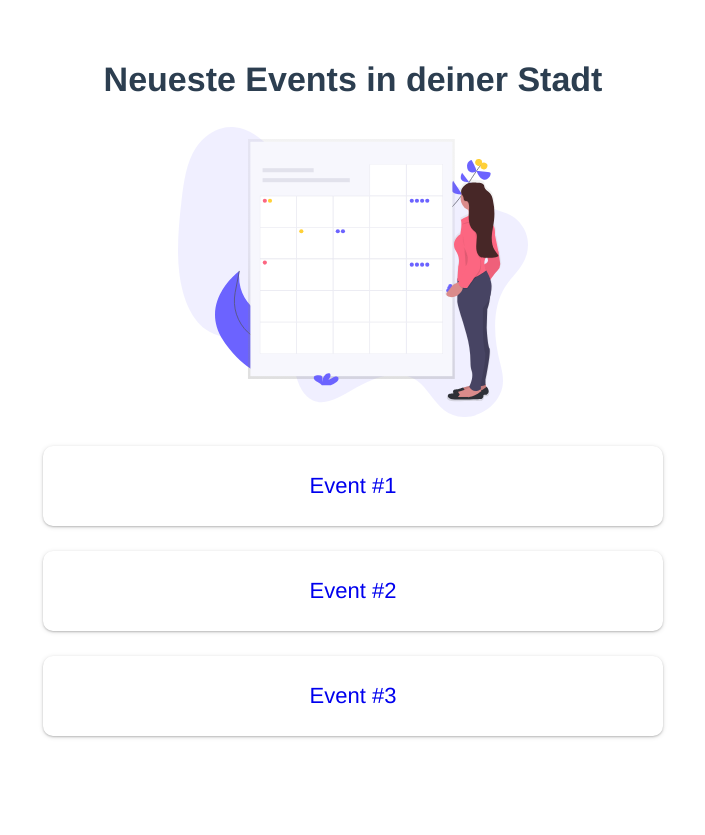
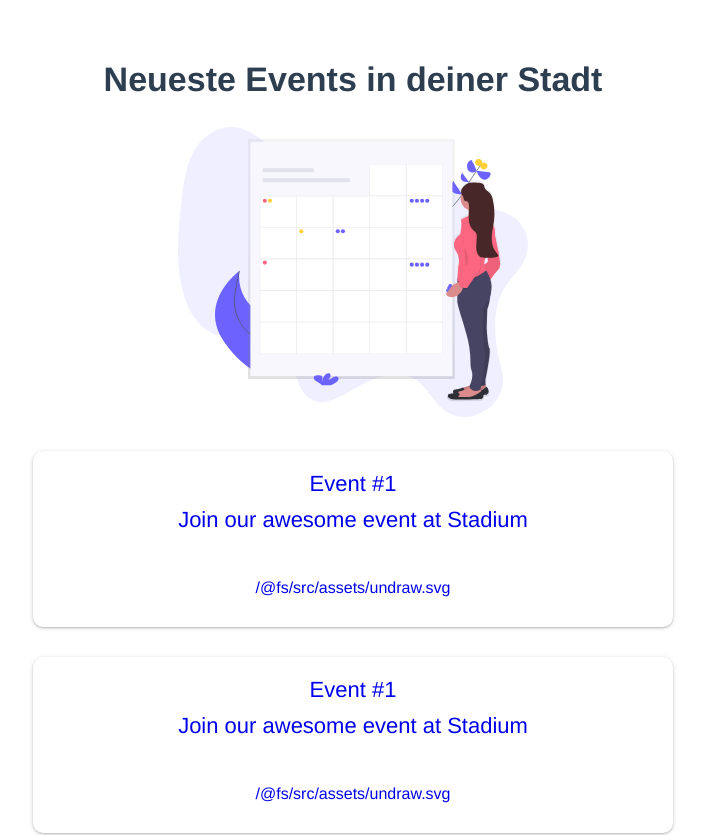
Before and after one commit to christophcar/vue-events, a Vue app: page / in a window 1280 px wide. Shown: the top 835 px of the page, without its empty margins (287-992 px from the left). Before the commit the page ends 800 px from the top, so only its background shows below. Built offline with nearby package versions, Linux system fonts and the light colour scheme.

Commit message:
WIP: added event props

```diff
--- a/src/components/CardSingle/CardSingle.scss
+++ b/src/components/CardSingle/CardSingle.scss
@@ -1,10 +1,15 @@
+.card-single-link {
+  text-decoration: none;
+}
+
 .container {
   display: grid;
   grid-template-columns: 1fr;
-  grid-template-rows: 60px;
+  grid-template-rows: 1fr 1fr 1fr;
+  grid-gap: 10px;
   align-items: center;
-  margin: 25px auto;
-  padding: 10px;
+  margin: 30px auto;
+  padding: 20px;
   max-width: 600px;
   height: auto;
   box-shadow: 0 1px 2px 0 rgba(0, 0, 0, 0.2), 0 1px 5px 0 rgba(0, 0, 0, 0.13);
@@ -16,11 +21,15 @@
     box-shadow: 0 2px 3px 0 rgba(0, 0, 0, 0.2), 0 1px 5px 0 rgba(0, 0, 0, 0.13);
   }
 
+  > .card-single-header {
+    font-size: 22px;
+  }
+
   > .card-single-text {
     font-size: 22px;
   }
+
+  > .card-single-icon {
+    font-size: 22px;
+  }
 }
-
-.card-link {
-  text-decoration: none;
-}
--- a/src/components/CardSingle/CardSingle.vue
+++ b/src/components/CardSingle/CardSingle.vue
@@ -1,20 +1,24 @@
 <!-- this is single event component -->
 
 <template>
-  <router-link class="card-link" :to="{ name: 'card-details' }">
+  <router-link class="card-single-link" :to="{ name: 'card-details' }">
     <div class="container">
-      <div class="card-single-text">
-        <slot/>
-      </div>
+      <div class="card-single-header">{{ header }}</div>
+      <div class="card-single-text">{{ text }}</div>
+      <img class="card-single-icon">
+      {{ icon }}
+      <img>
     </div>
   </router-link>
 </template>
 
 <script>
 import CardDetails from "@/components/CardDetails/CardDetails";
+import StartImage from "@/assets/Undraw.svg";
 
 export default {
-  name: "CardSingle"
+  name: "CardSingle",
+  props: ["header", "text", "icon"]
 };
 </script>
 
--- a/src/components/CardsOverview/CardsOverview.vue
+++ b/src/components/CardsOverview/CardsOverview.vue
@@ -5,9 +5,9 @@
     <Headline>Neueste Events in deiner Stadt</Headline>
     <img class="start-image" :src="image">
     <div class="cards-overview">
-      <CardSingle>Event #1</CardSingle>
-      <CardSingle>Event #2</CardSingle>
-      <CardSingle>Event #3</CardSingle>
+      <CardSingle :header="event.header" :text="event.text" :icon="image"/>
+      <CardSingle :header="event.header" :text="event.text" :icon="image"/>
+      <CardSingle :header="event.header" :text="event.text" :icon="image"/>
     </div>
   </section>
 </template>
@@ -15,7 +15,7 @@
 <script>
 import CardSingle from "@/components/CardSingle/CardSingle";
 import Headline from "@/components/Headline/Headline";
-import StartImage from "@/assets/undraw.svg";
+import StartImage from "@/assets/Undraw.svg";
 
 export default {
   name: "CardsOverview",
@@ -25,7 +25,11 @@ export default {
   },
   data() {
     return {
-      image: StartImage
+      image: StartImage,
+      event: {
+        header: "Event #1",
+        text: "Join our awesome event at Stadium"
+      }
     };
   }
 };
```
Also changed, not shown: src/assets/logo.png (deleted).
